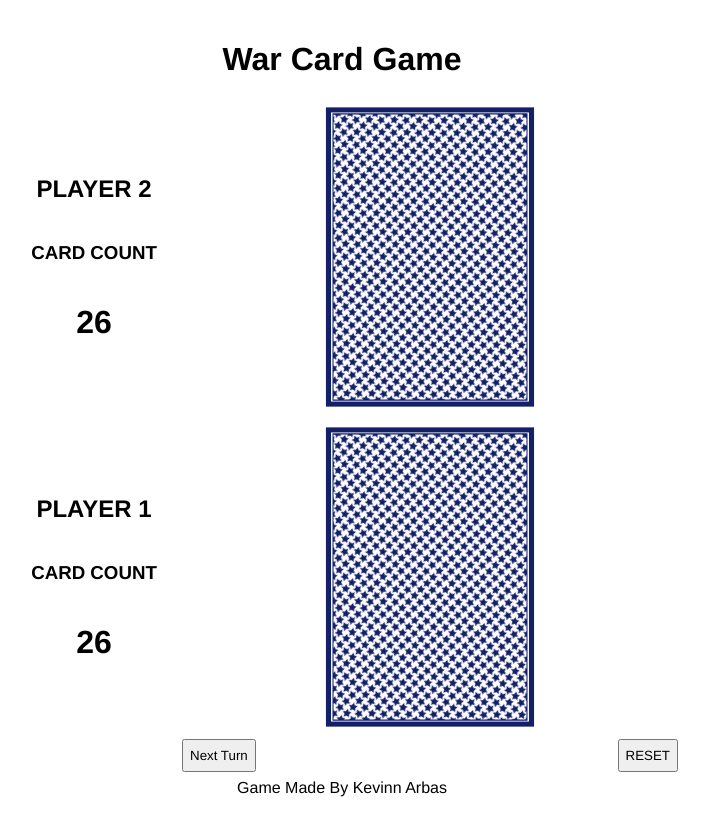
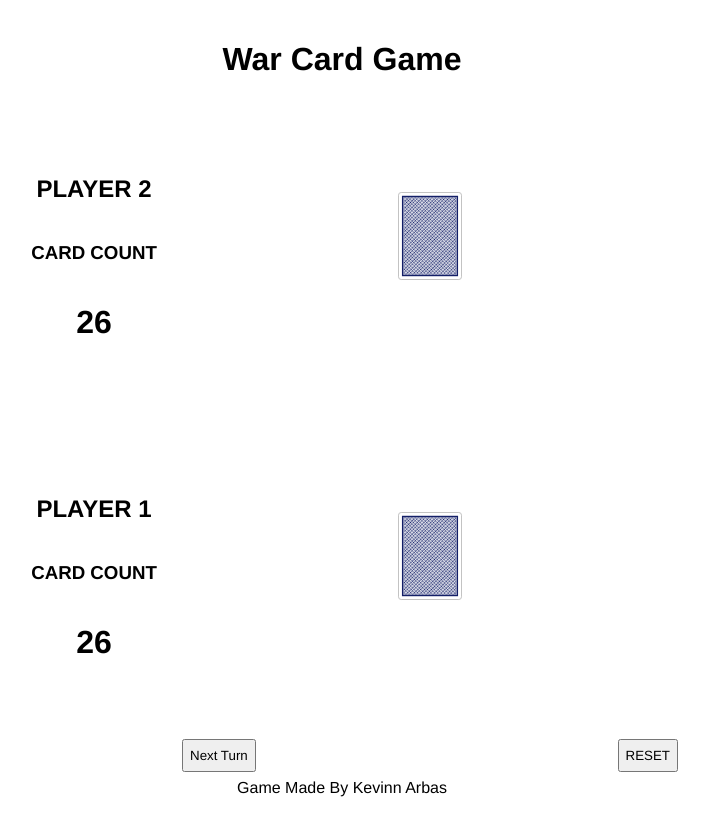
Before and after one commit to kevinnarbas/war-game-project1, a plain HTML site: page index.html in a window 1280 px wide. Shown: the whole page, without its empty margins (298-1007 px from the left). Drawn offline with Linux system fonts and the light colour scheme.

```diff
--- a/index.html
+++ b/index.html
@@ -25,10 +25,10 @@
             <h1 id="counter1"></h1>
         </div>
         <div class="playcard2">
-            <div id="play2card"><img src="./images/backs/blue.svg"></div>
+            <div id="play2card" class="card back-blue"></div>
         </div>
         <div class="playcard1">
-            <div id="play1card"><img src="./images/backs/blue.svg"></div>
+            <div id="play1card" class="card back-blue"></div>
         </div>
         <div class="btns">
             <button id="next">Next Turn</button>
```
